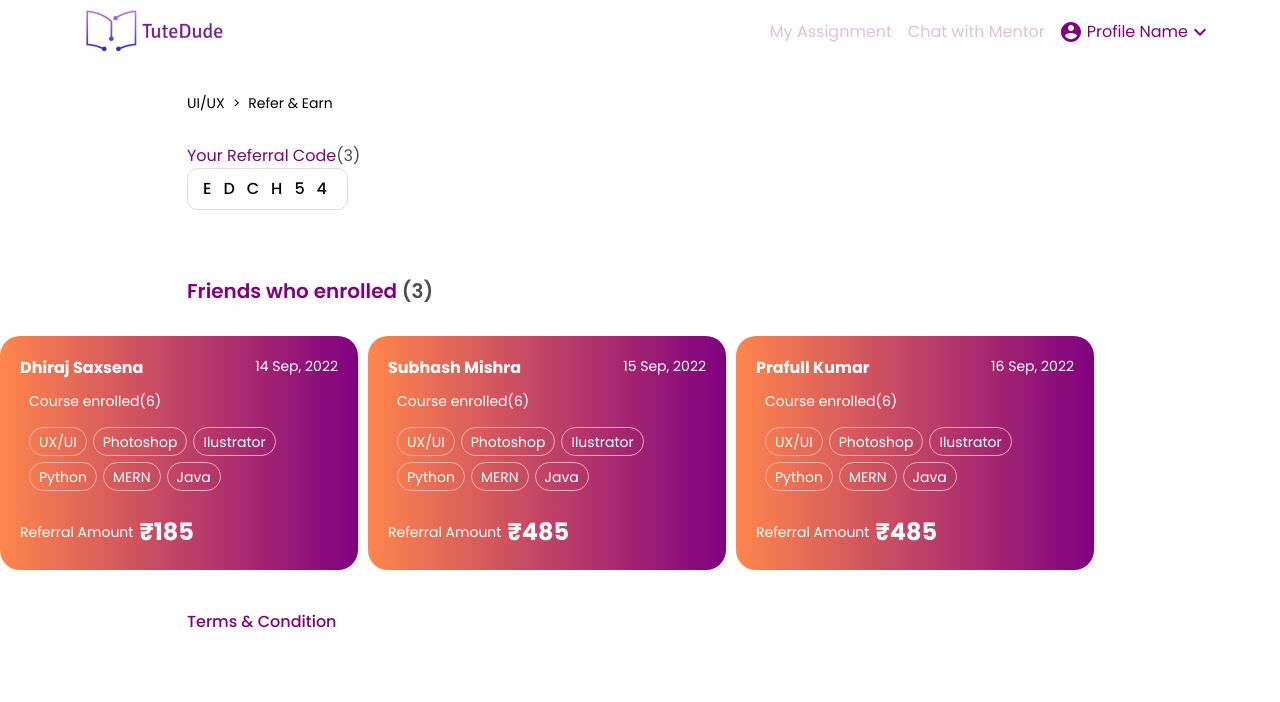
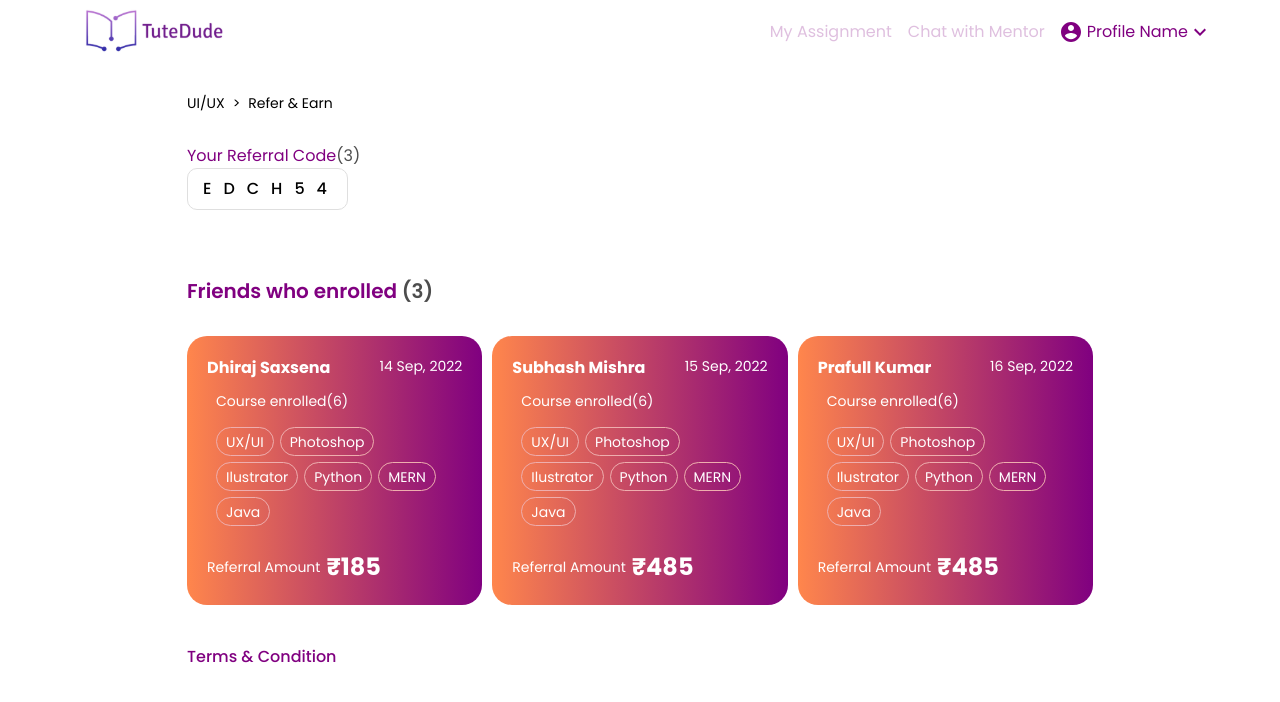
Before and after one commit to khulalit/tutDudeAssignment, a Next.js app: page /enroled-friends in a window 1280 px wide. Shown: the top 702 px of the page. Built offline with nearby package versions, Linux system fonts and the light colour scheme.

Commit message:
global css and page

```diff
--- a/app/enroled-friends/page.js
+++ b/app/enroled-friends/page.js
@@ -29,7 +29,7 @@ export default function page() {
       <div className='px-[30px] lg:px-[187px]'>
         <h3 className='text-[20px] text-[--main-color] font-[600]'>Friends who enrolled <span className='text-[--gray]'>(3)</span></h3>
       </div>
-      <section className='scrollbar onlyDesktop verflow-x-scroll mt-[30px] gap-[10px] flex items-center mobile-view'>
+      <section className='scrollbar mx-[10px] lg:mx-[187px] onlyDesktop verflow-x-scroll mt-[30px] gap-[10px] flex items-center mobile-view'>
         <Card name="Dhiraj Saxsena" date="14 Sep, 2022" amount="185"/>
         <Card name="Subhash Mishra" date="15 Sep, 2022" amount="485"/>
         <Card name="Prafull Kumar" date="16 Sep, 2022" amount="485"/>
--- a/app/globals.css
+++ b/app/globals.css
@@ -56,8 +56,6 @@
 .card{
   background: linear-gradient(270deg, #800080 0%, #FF864C 100%);
   border-radius: 20px;
-  max-width: 358px;
-  min-height: 228px;
 }
 .card-header{
   font-style: normal;
@@ -75,6 +73,9 @@
   .seeOnlyMobile {
     display: block;
   }
+  /* .card{
+    max-width: 358px;
+  } */
   .mobile-view{
     display: flex;
     flex-direction: column;
@@ -84,9 +85,12 @@
     padding: 30px;
   }
 }
-@media (min-width: 768px){
+/* @media (min-width: 768px){
   .onlyDesktop{
     marginInline : 287px;}
 
+  .card{
+    min-width: 358px;
+  }
 
-}
+} */
```
